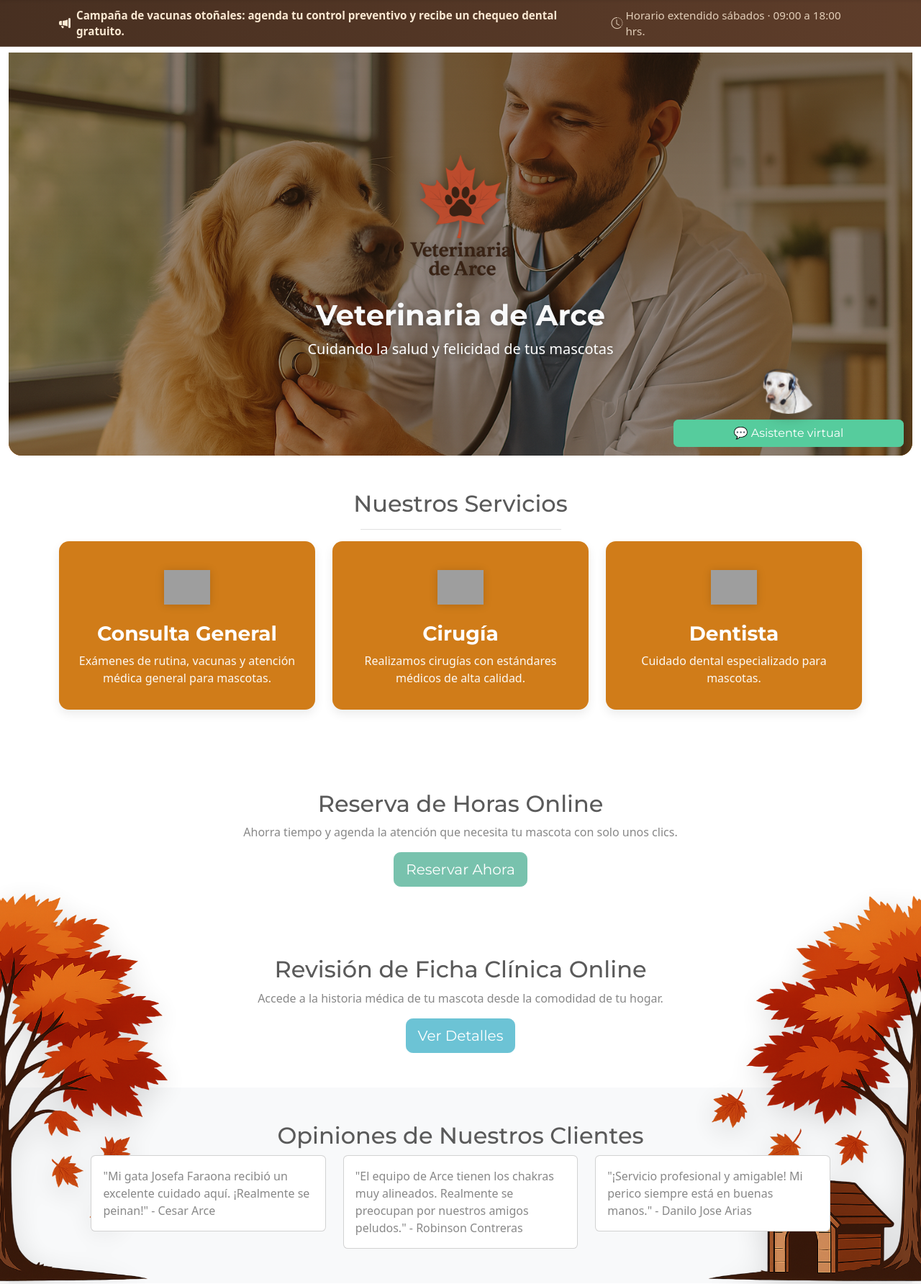
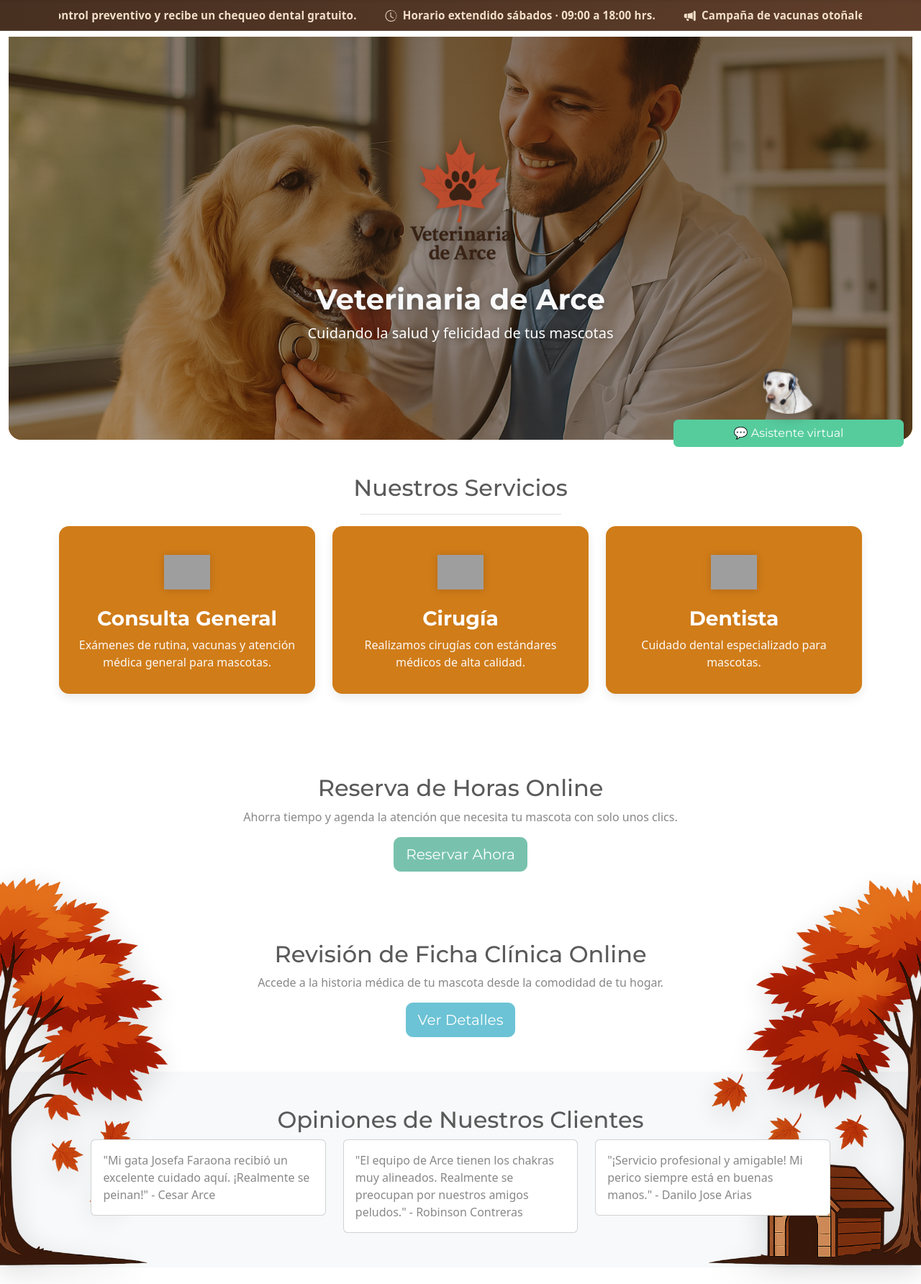
Before and after one commit to Luisnavarr1999/Vet_Arce_Proyect, a Django app: page / in a window 1280 px wide. Shown: the part 147-1931 px from the top of the page at 72% size. Run offline with Django 4.2, Linux system fonts and the light colour scheme; some libraries are stand-ins or nearby versions; grey boxes are pictures that could not be loaded.

Commit message:
Agregando readme y mejoras visuales a inicio

```diff
--- a/static/web/estilo.css
+++ b/static/web/estilo.css
@@ -96,22 +96,41 @@
   padding: 0.6rem 1rem;
   box-shadow: inset 0 -1px 0 rgba(255, 255, 255, 0.15);
   font-size: 0.95rem;
+  overflow: hidden;
 }
 
-.maple-subbar .promo-highlight {
-  font-weight: 600;
+.promo-marquee {
+  position: relative;
+  overflow: hidden;
+}
+
+.promo-track {
   display: inline-flex;
   align-items: center;
+  gap: 2.5rem;
+  white-space: nowrap;
+  animation: promo-scroll 22s linear infinite;
 }
 
-.maple-subbar .promo-schedule {
+.promo-item {
   display: inline-flex;
   align-items: center;
-  opacity: 0.85;
+  font-weight: 600;
+  letter-spacing: 0.01em;
+  opacity: 0.95;
 }
 
-.maple-subbar i {
+.promo-item i {
   font-size: 1rem;
+}
+
+@keyframes promo-scroll {
+  from {
+    transform: translateX(0);
+  }
+  to {
+    transform: translateX(-50%);
+  }
 }
 
 @media (max-width: 575.98px) {
@@ -125,6 +144,9 @@
   .btn-cta {
     transition: none;
     transform: none !important;
+  }
+  .promo-track {
+    animation: none;
   }
 }
 
--- a/templates/ambpublica/master.html
+++ b/templates/ambpublica/master.html
@@ -80,15 +80,27 @@
     </nav>
 
     <div class="maple-subbar">
-      <div class="container d-flex flex-column flex-lg-row justify-content-lg-between align-items-lg-center gap-2">
-        <span class="promo-highlight">
-          <i class="bi bi-megaphone-fill me-2"></i>
-          Campaña de vacunas otoñales: agenda tu control preventivo y recibe un chequeo dental gratuito.
-        </span>
-        <span class="promo-schedule">
-          <i class="bi bi-clock-history me-1"></i>
-          Horario extendido sábados · 09:00 a 18:00 hrs.
-        </span>
+      <div class="container">
+        <div class="promo-marquee" aria-live="polite">
+          <div class="promo-track">
+            <span class="promo-item">
+              <i class="bi bi-megaphone-fill me-2" aria-hidden="true"></i>
+              Campaña de vacunas otoñales: agenda tu control preventivo y recibe un chequeo dental gratuito.
+            </span>
+            <span class="promo-item">
+              <i class="bi bi-clock-history me-2" aria-hidden="true"></i>
+              Horario extendido sábados · 09:00 a 18:00 hrs.
+            </span>
+            <span class="promo-item">
+              <i class="bi bi-megaphone-fill me-2" aria-hidden="true"></i>
+              Campaña de vacunas otoñales: agenda tu control preventivo y recibe un chequeo dental gratuito.
+            </span>
+            <span class="promo-item">
+              <i class="bi bi-clock-history me-2" aria-hidden="true"></i>
+              Horario extendido sábados · 09:00 a 18:00 hrs.
+            </span>
+          </div>
+        </div>
       </div>
     </div>
 
```
Also changed, not shown: README.md.
